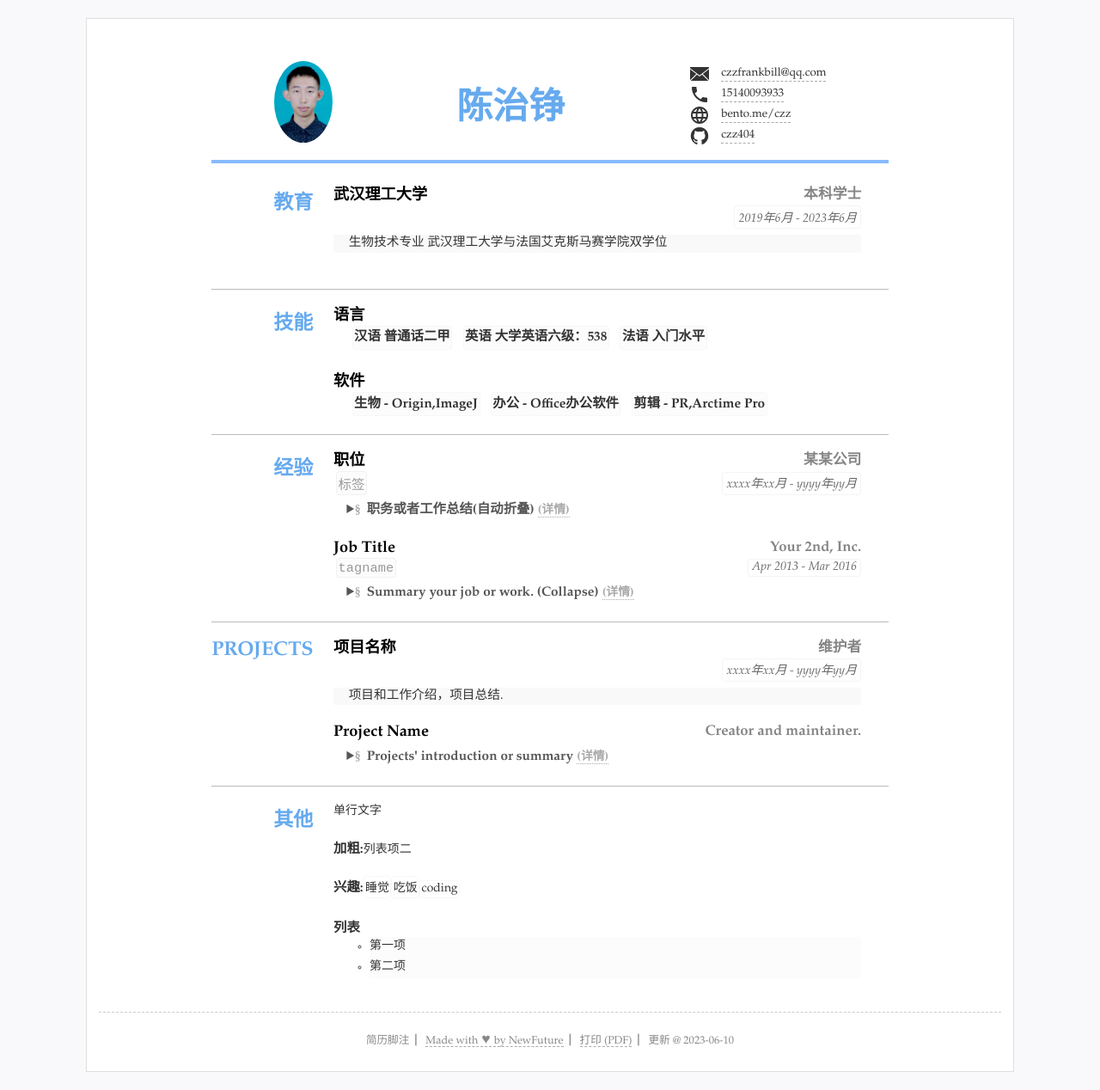
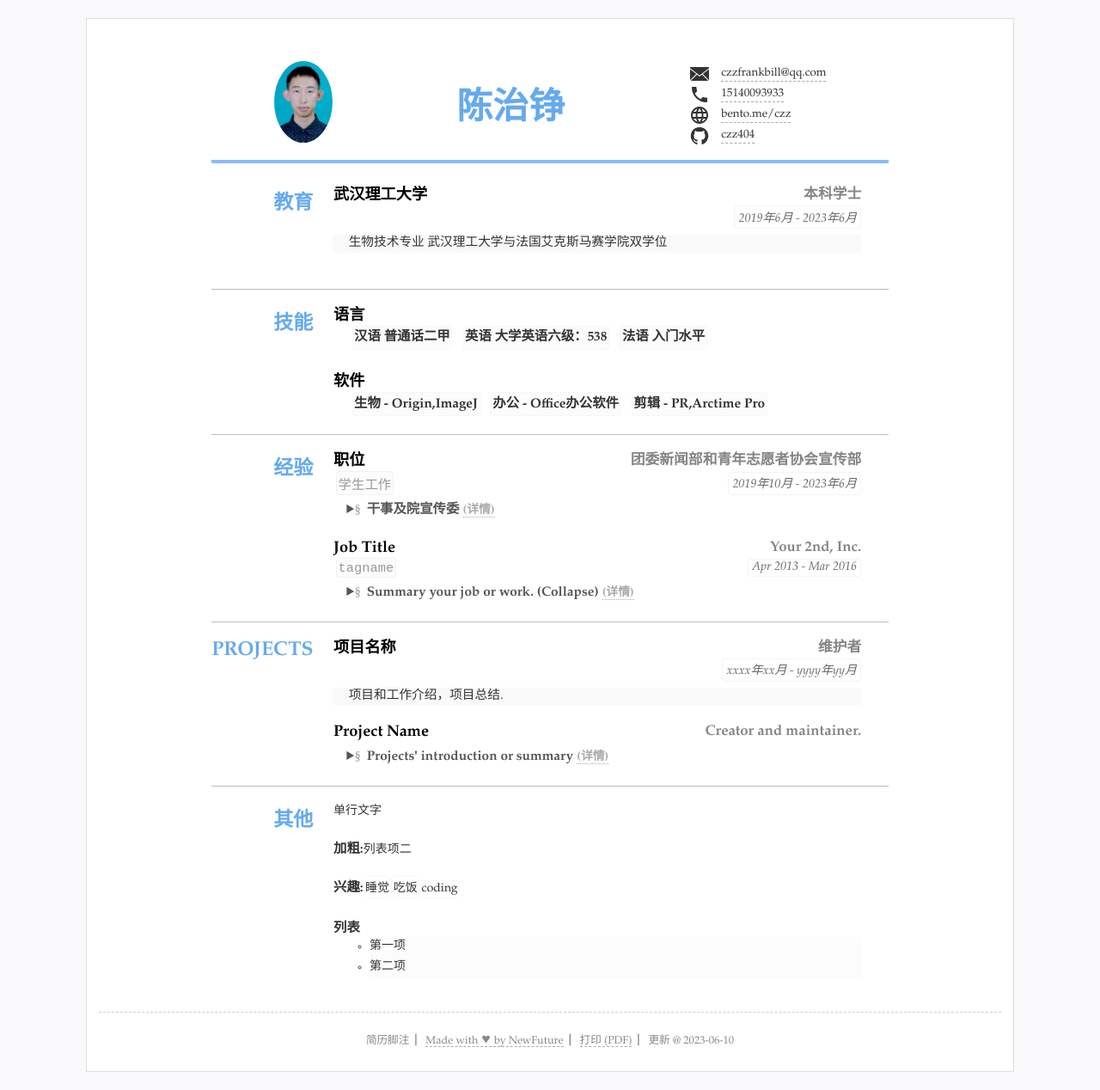
Before and after one commit to czz404/CV, a Jekyll site: the page built from index.html, in a window 1280 px wide. Shown: the whole page at 86% size. Built offline with Jekyll 4.4.1, drawn with Linux system fonts in a browser that asks for light colours.

Commit message:
Update resume.yml

```diff
--- a/_data/resume.yml
+++ b/_data/resume.yml
@@ -57,12 +57,14 @@ main: #简历主要内容，
   name: 经验
   content:
   - title: 职位
-    sub: 某某公司
-    duration: "xxxx年xx月 - yyyy年yy月"
+    sub: 团委新闻部和青年志愿者协会宣传部
+    duration: "2019年10月 - 2023年6月"
     tags:
-    - 标签
-    summary: 职务或者工作总结(自动折叠)
-    detail: 同时包含 summary和detail在Chrome，Safari(包括IOS)，Android和新版Firefox等会自动折叠，不支持折叠的浏览器和展开后表现一致
+    - 学生工作
+    summary: 干事及院宣传委
+    detail: 1.	参与拍摄、剪辑商品、风景、疫情、社会实践、科学实验等主题宣传片；
+            2.	撰写团委、学生会、学院各类活动新闻，在院主页和国家、省、市新闻平台发表文章17篇；
+            3.	成功组织一场扶贫义卖活动；协助组织完成多项志愿服务；培训各班宣传委员。
     # open: open
     #可以设置open默认展开
   - title: Job Title
```
